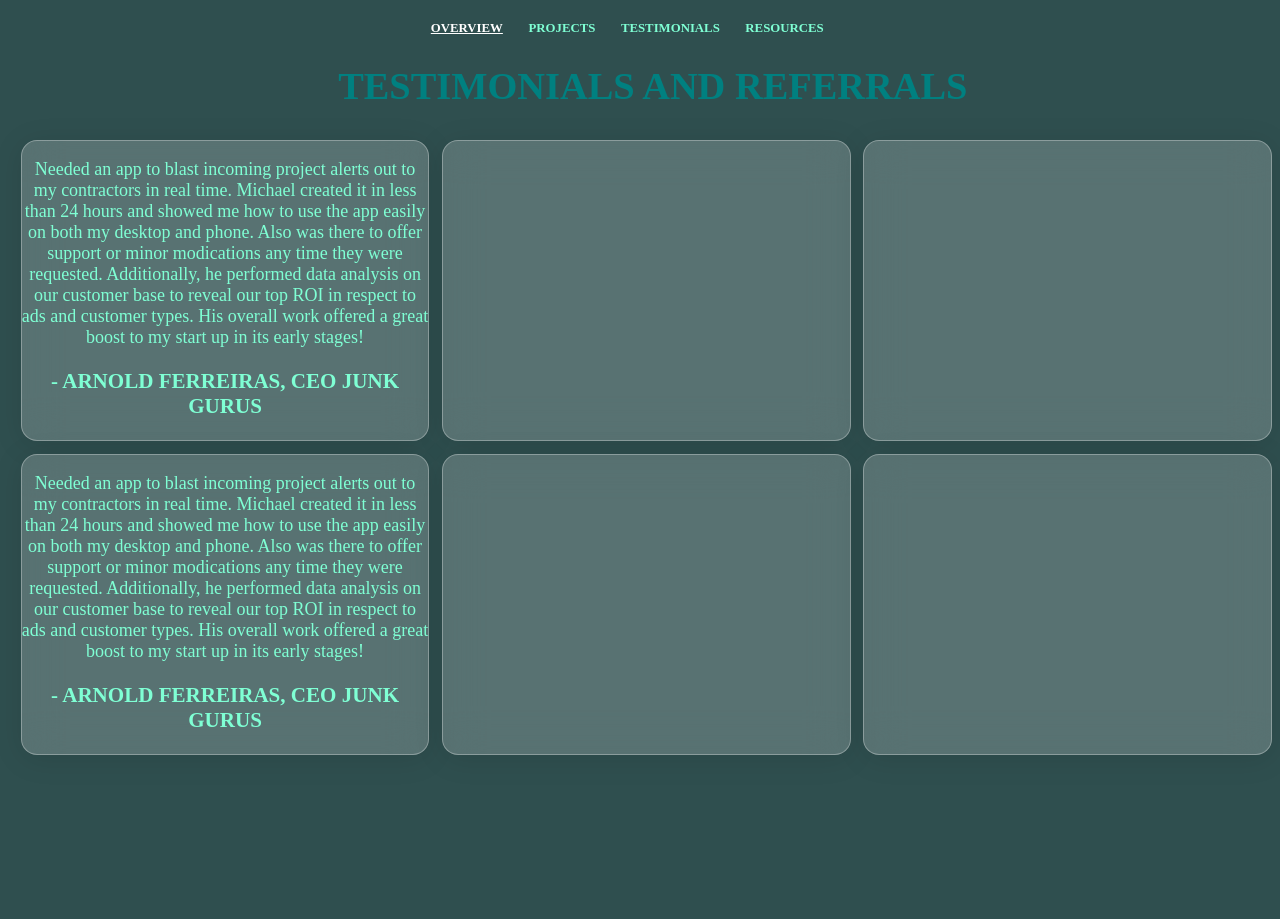
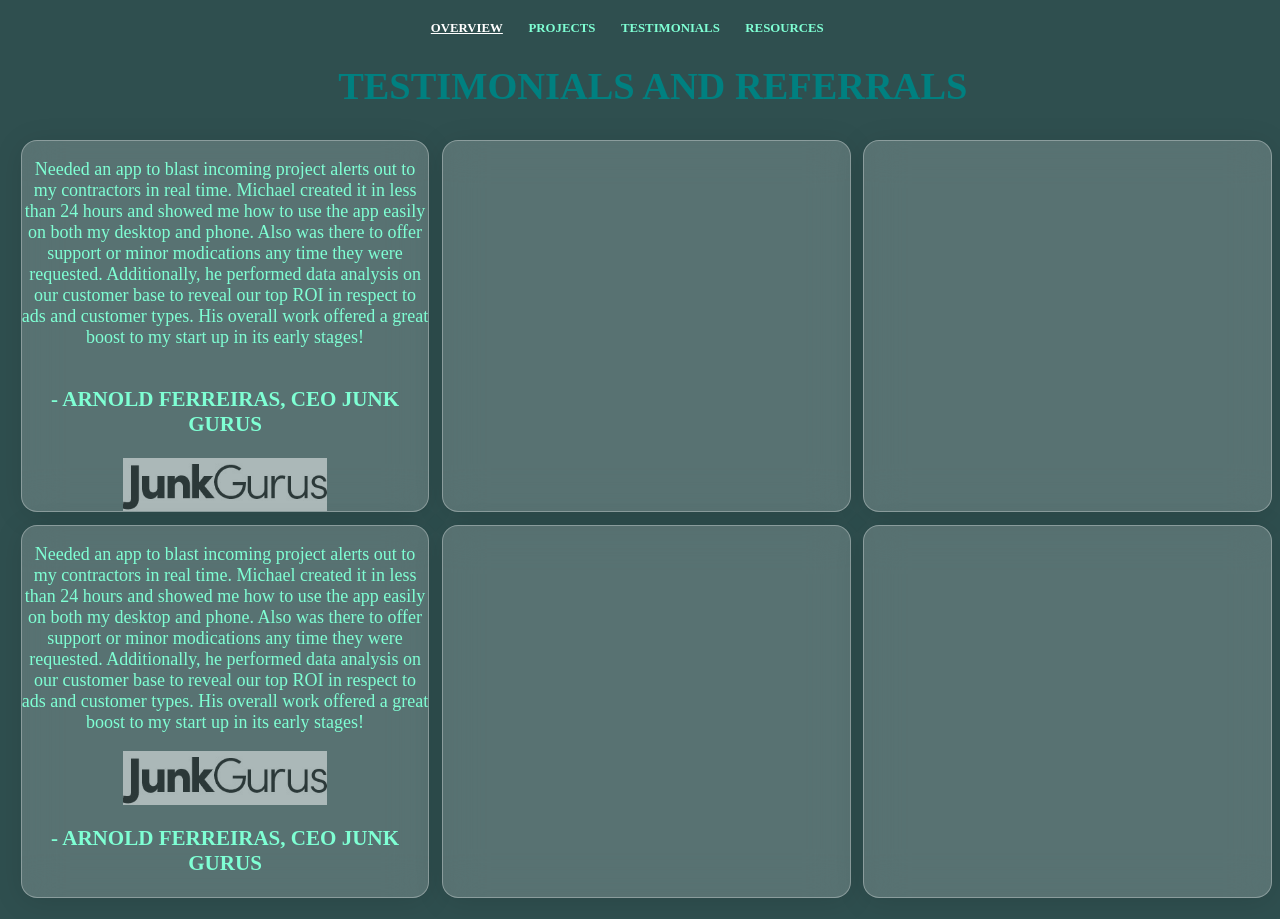
Before and after one commit to MGibson7/mgibson7portfolio, a React (Create React App) app: page /testimonials in a window 1280 px wide. Before the commit the page ends 800 px from the top, so only its background shows below. Built offline with nearby package versions, Linux system fonts and the light colour scheme.

Commit message:
added logo for one of the testimonials

```diff
--- a/src/pages/testimonials/Testimonials.jsx
+++ b/src/pages/testimonials/Testimonials.jsx
@@ -13,7 +13,11 @@ const Testimonials = () => {
             Additionally, he performed data analysis on our customer base to reveal our top ROI in respect to ads and customer types.
             His overall work offered a great boost to my start up in its early stages!
           </p>
+          <div className="person">
           <h3> - ARNOLD FERREIRAS, CEO JUNK GURUS</h3>
+          <img src="./junk.JPG" alt="" />
+            </div>
+
 
         </div>
         <div className="testimonialOne">
@@ -35,7 +39,11 @@ const Testimonials = () => {
             Additionally, he performed data analysis on our customer base to reveal our top ROI in respect to ads and customer types.
             His overall work offered a great boost to my start up in its early stages!
           </p>
+          <div className="person">
+            <img src="./junk.JPG" alt="" />
           <h3> - ARNOLD FERREIRAS, CEO JUNK GURUS</h3>
+            </div>
+
 
 
         </div>
--- a/src/pages/testimonials/testimonials.css
+++ b/src/pages/testimonials/testimonials.css
@@ -38,6 +38,20 @@ margin-bottom: 1vw;
     transform: scale(1.1);
 }
 
+.person{
+    display: flex;
+    flex-direction: column;
+    max-width: 100%;
+
+}
+
+.person img{
+    max-width: 50%;
+    opacity: 0.5;
+    object-fit: contain;
+    align-self: center;
+}
+
 @media screen and (max-width: 1000px){
     .testimonialTests{
         flex-direction: column;
```
Also changed, not shown: public/junk.JPG (added).
